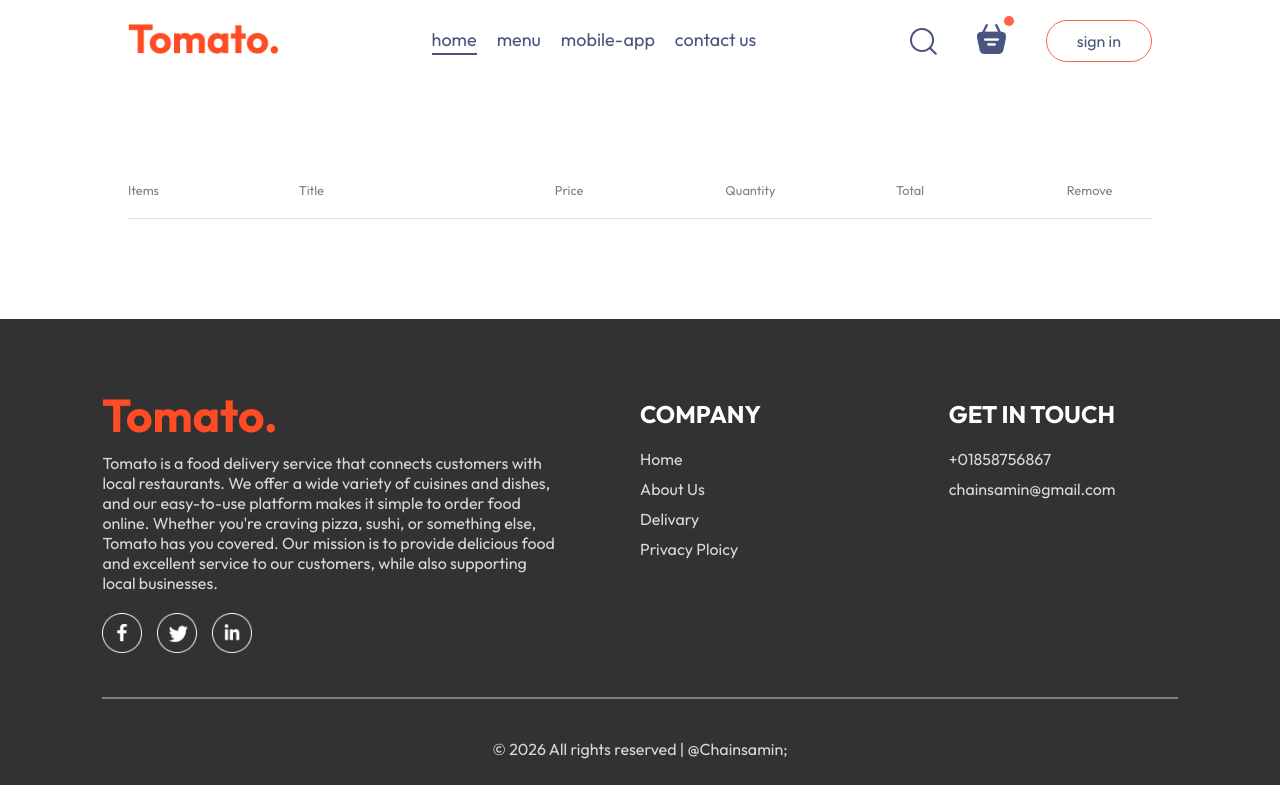
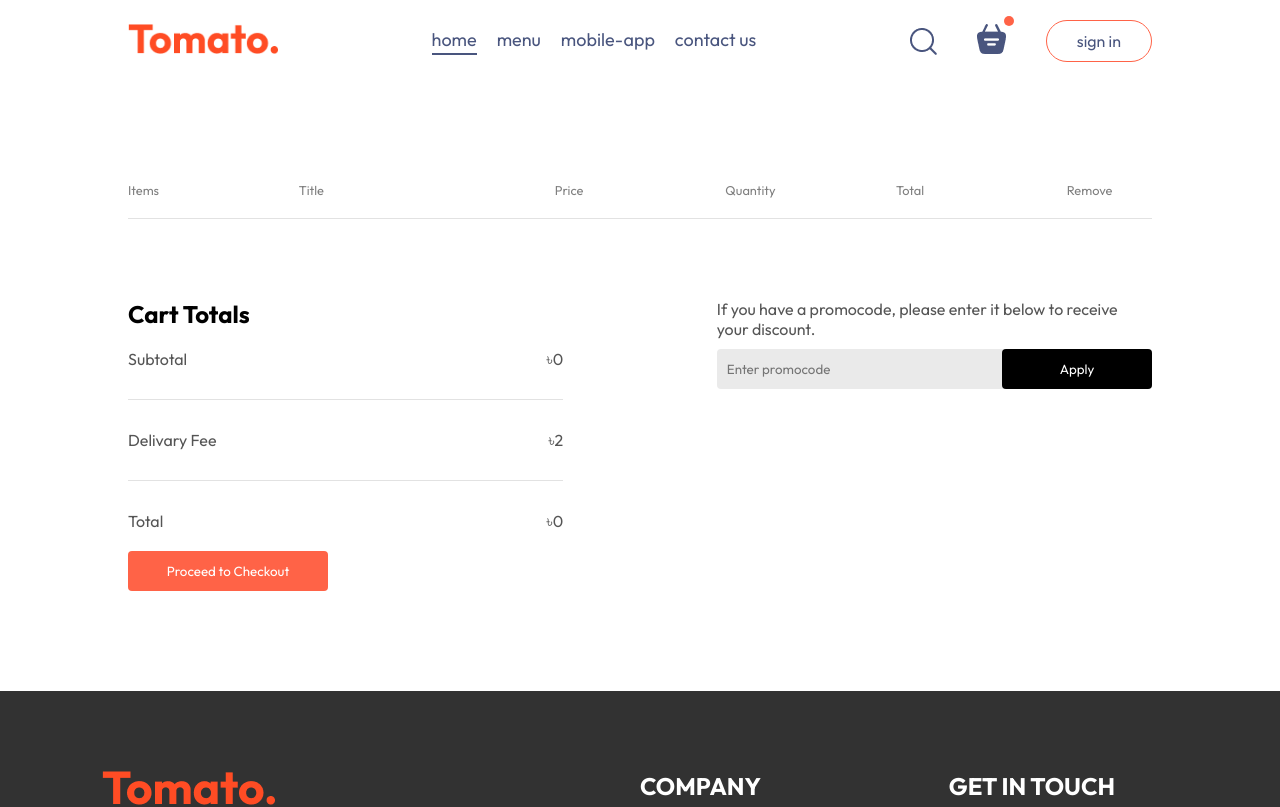
Before and after one commit to sam-in07/ByteBites, a React (Vite) app in the folder frontend/: page /cart in a window 1280 px wide. Shown: the top 807 px of the page. Built offline with nearby package versions, Linux system fonts and the light colour scheme; a web font is replaced by a local one.

Commit message:
promocode Cart tablees complte

```diff
--- a/frontend/src/pages/Cart/Cart.jsx
+++ b/frontend/src/pages/Cart/Cart.jsx
@@ -23,10 +23,12 @@ export const Cart = () => {
                 <div className="cart-items-title  cart-items-item">
                   <img src={item.image} alt="" />
                   <p>{item.name}</p>
-                  <p>{item.price}</p>
+                  <p>৳{item.price}</p>
                   <p>{cartItems[item._id]}</p>
-                  <p>{item.price * cartItems[item._id]}</p>
-                  <p>x</p>
+                  <p>৳{item.price * cartItems[item._id]}</p>
+                  <p onClick={() => removeFromCart(item._id)} className="cross">
+                    x
+                  </p>
                 </div>
 
                 <hr />
@@ -35,6 +37,37 @@ export const Cart = () => {
           }
         })}
       </div>
+      <div className="cart-bottom">
+        <div className="cart-total">
+          <h2>Cart Totals</h2>
+          <div className="cart-total-details">
+            <p>Subtotal</p>
+            <p>৳{0}</p>
+          </div>
+          <hr />
+          <div className="cart-total-details">
+            <p>Delivary Fee</p>
+            <p>৳{2}</p>
+          </div>
+          <hr />
+          <div className="cart-total-details">
+            <p>Total</p>
+            <p>৳{0}</p>
+          </div>
+          <button className="checkout-btn">Proceed to Checkout</button>
+        </div>
+        <div className="cart-promocode">
+          <div>
+            <p>
+              If you have a promocode, please enter it below to receive your discount.
+            </p>
+            <div className="cart-promocode-input">
+              <input type="text" placeholder="Enter promocode" />
+              <button>Apply</button>
+            </div>
+          </div>
+        </div>
+      </div>
     </div>
   );
 };
```
